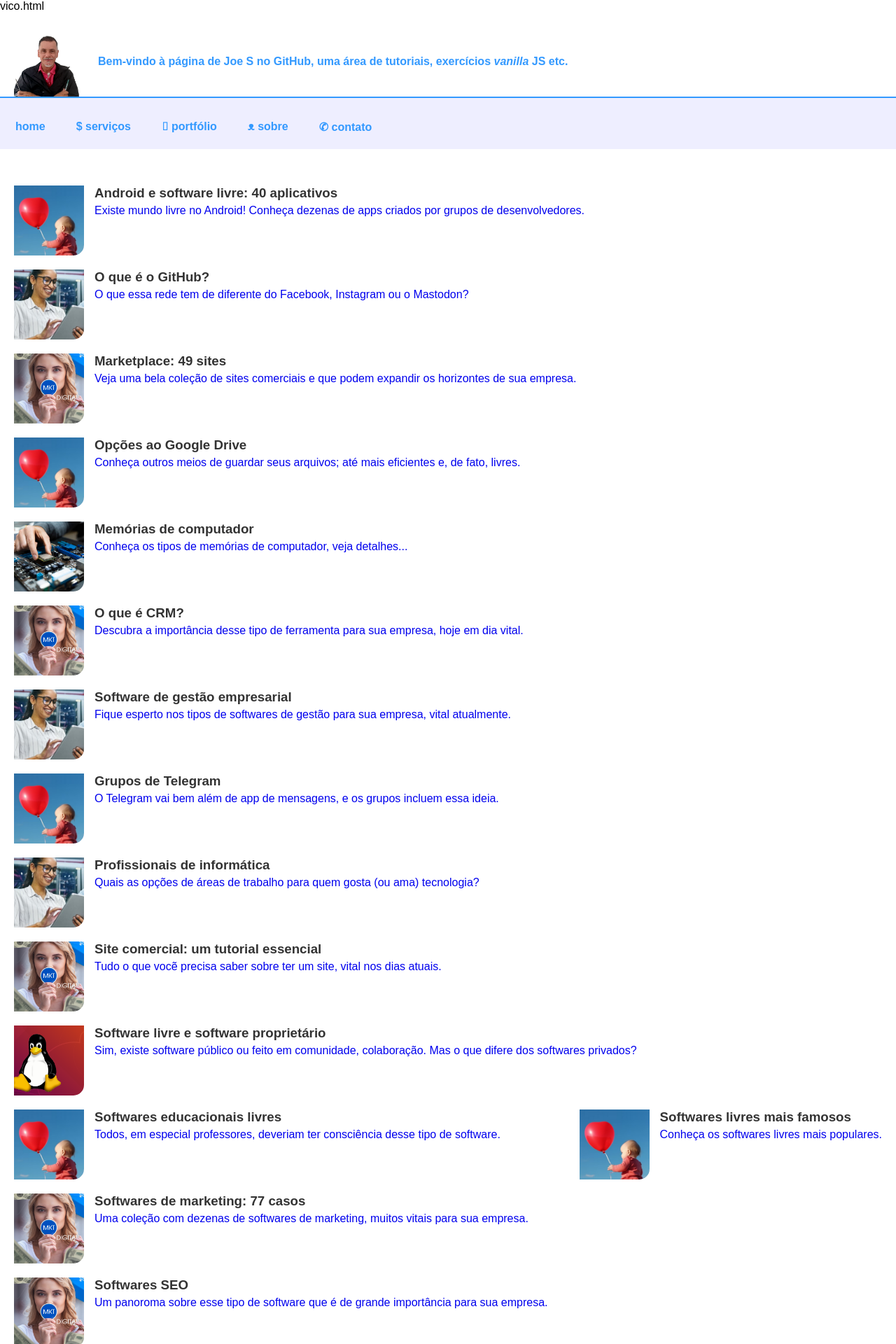
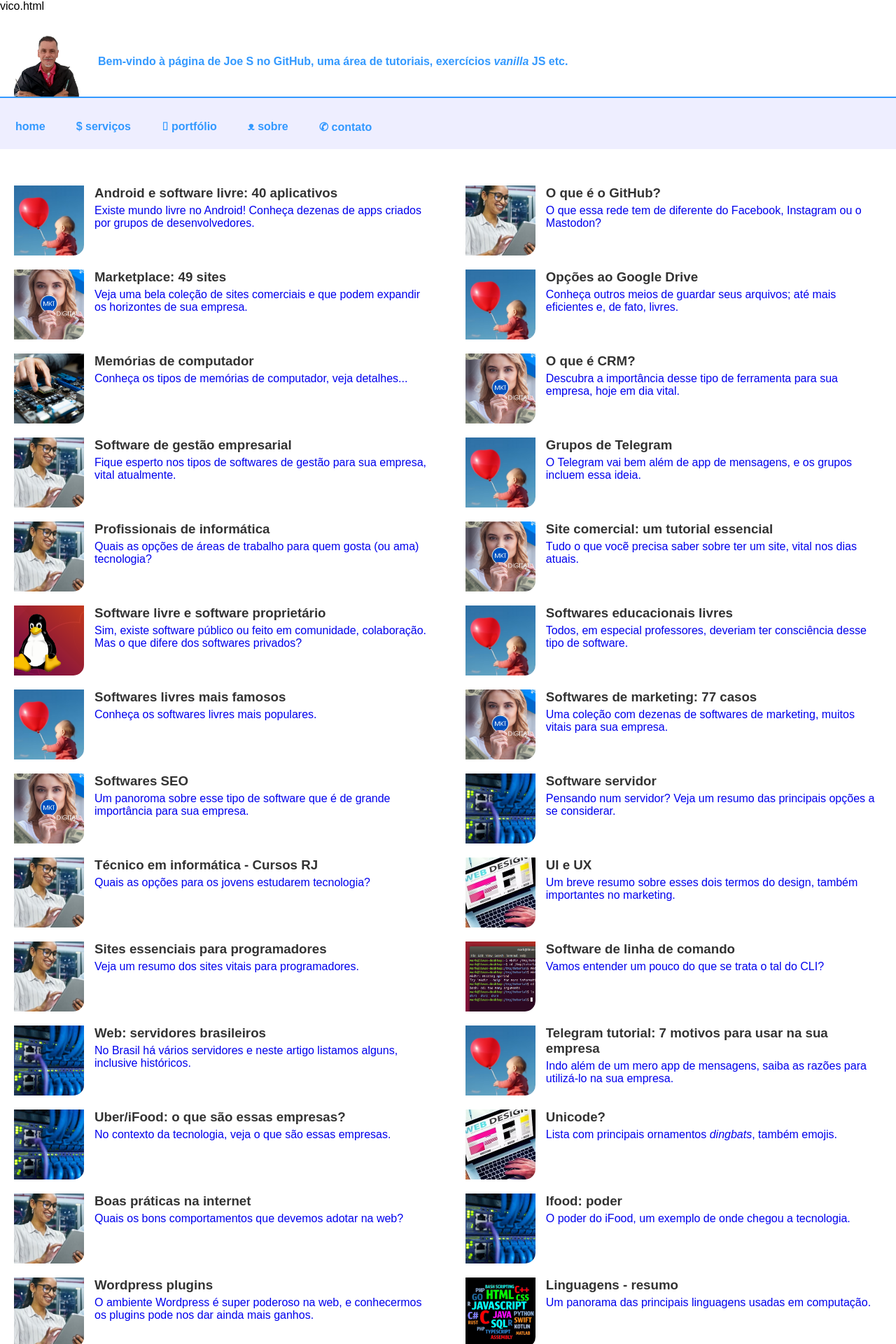
Before and after one commit to Joesynth/joesynth.github.io, a Jekyll site: the page built from index.html, in a window 1280 px wide. Shown: the top 1920 px of the page at 70% size. Built offline with Jekyll 4.4.1, drawn with Linux system fonts in a browser that asks for light colours.

Commit message:
Update style.css

```diff
--- a/css/style.css
+++ b/css/style.css
@@ -94,6 +94,17 @@
         justify-content: space-between;
     }
 
+
+
+	main > a {
+		flex: 0 0 48%;
+		display: block;
+	}
+
+
+
+
+
     .art-link {
         flex: 0 1 calc(50% - 10px); /* Dois artigos por linha */
     }
```
